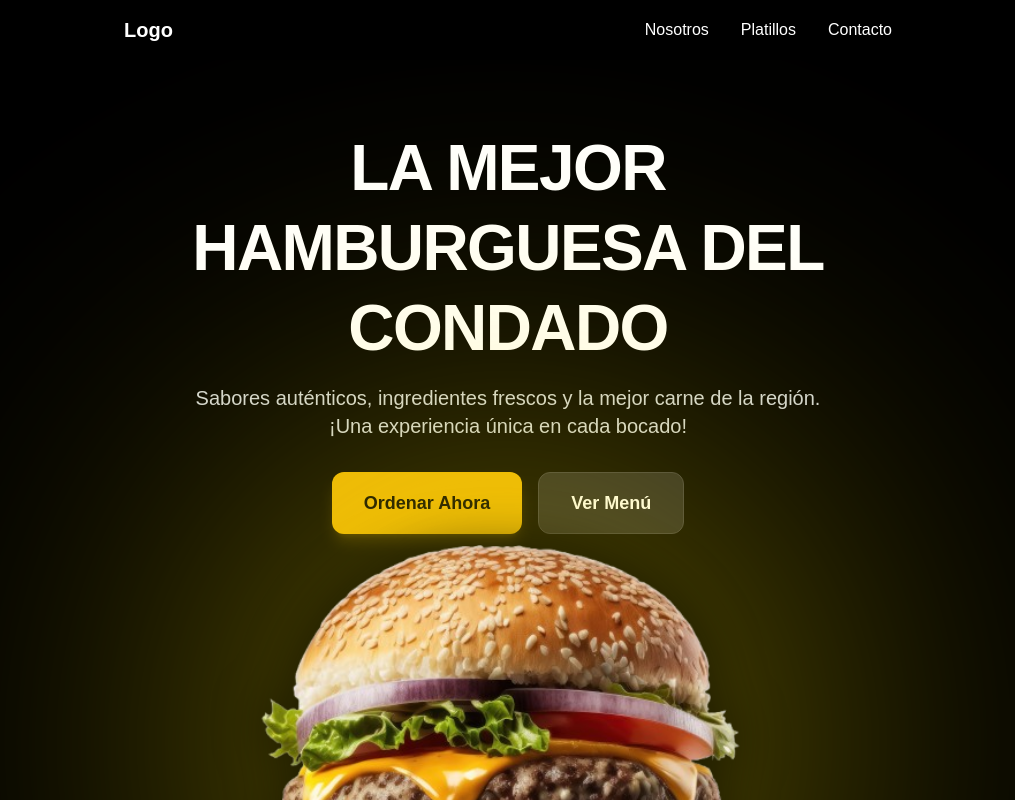
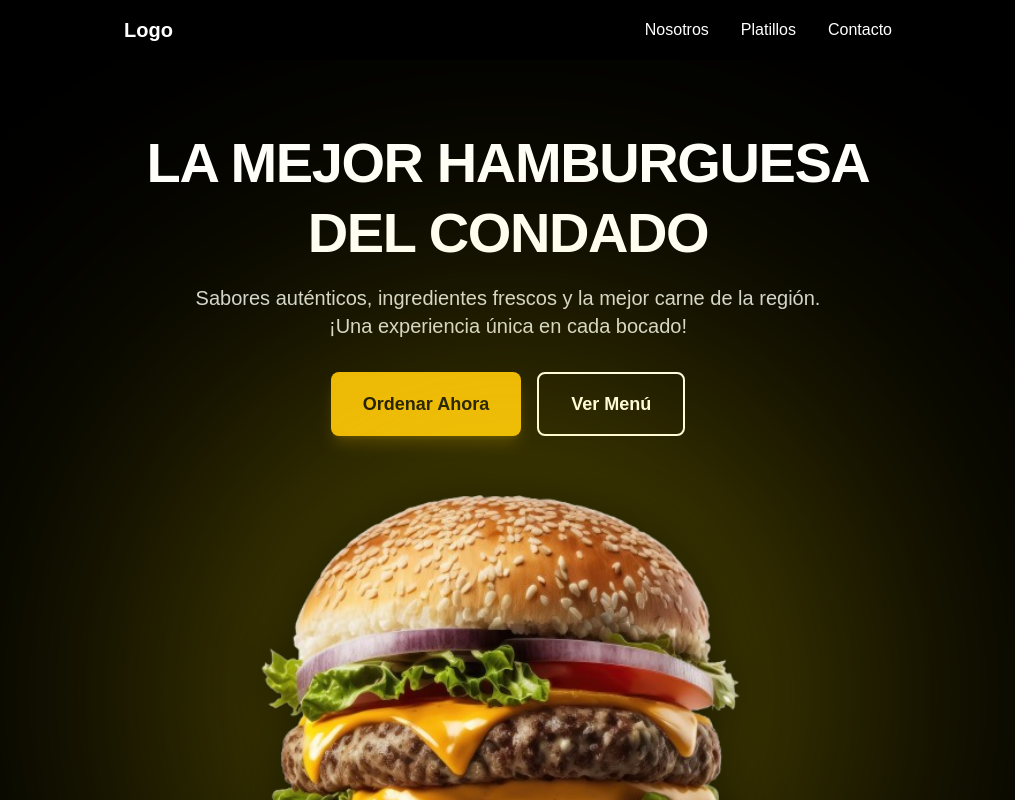
Before and after one commit to jaycode404/burger-web-nextjs, a Next.js app: page / in a window 1280 px wide. Shown: the top 800 px of the page, without its empty margins (132-1147 px from the left). Built offline with nearby package versions, Linux system fonts and the light colour scheme; a web font is replaced by a local one.

Commit message:
Added CTA to the Hero section

```diff
--- a/src/app/page.tsx
+++ b/src/app/page.tsx
@@ -53,10 +53,10 @@ export default function Page() {
             initial={{ y: 50, opacity: 0 }}
             animate={{ y: 0, opacity: 1 }}
             transition={{ duration: 0.8, delay: 0.2 }}
-            className="w-full flex justify-center mb-0 pt-32"
+            className="w-full flex flex-col items-center mb-0 pt-32"
           >
-            <div className="w-full max-w-4xl">
-              <h1 className="text-white text-[64px] leading-tight font-bold tracking-tight text-center mb-4"
+            <div className="w-full max-w-4xl text-center">
+              <h1 className="text-white text-[56px] leading-tight font-bold tracking-tight text-center mb-4"
                   style={{
                     textShadow: `
                       -2px -2px 0 #000,
@@ -72,7 +72,7 @@ export default function Page() {
                 initial={{ opacity: 0 }}
                 animate={{ opacity: 1 }}
                 transition={{ delay: 0.5 }}
-                className="text-gray-300 text-xl text-center mb-8 max-w-2xl mx-auto"
+                className="text-gray-300 text-xl mb-8 max-w-2xl mx-auto"
               >
                 Sabores auténticos, ingredientes frescos y la mejor carne de la región.
                 ¡Una experiencia única en cada bocado!
@@ -80,20 +80,20 @@ export default function Page() {
               <motion.div
                 initial={{ opacity: 0, y: 20 }}
                 animate={{ opacity: 1, y: 0 }}
-                transition={{ delay: 0.8 }}
-                className="flex justify-center gap-4"
+                transition={{ delay: 0.7 }}
+                className="flex gap-4 justify-center"
               >
                 <motion.button
                   whileHover={{ scale: 1.05 }}
                   whileTap={{ scale: 0.95 }}
-                  className="bg-yellow-500 text-black px-8 py-4 rounded-xl font-bold text-lg shadow-lg shadow-yellow-500/20 hover:shadow-yellow-500/40 transition-shadow"
+                  className="bg-yellow-500 text-black px-8 py-4 rounded-lg font-bold text-lg shadow-lg shadow-yellow-500/20 hover:shadow-yellow-500/40 transition-shadow"
                 >
                   Ordenar Ahora
                 </motion.button>
                 <motion.button
                   whileHover={{ scale: 1.05 }}
                   whileTap={{ scale: 0.95 }}
-                  className="bg-zinc-800 text-white px-8 py-4 rounded-xl font-bold text-lg border border-zinc-700 hover:bg-zinc-700 transition-colors"
+                  className="bg-transparent text-white border-2 border-white px-8 py-4 rounded-lg font-bold text-lg hover:bg-white/10 transition-colors"
                 >
                   Ver Menú
                 </motion.button>
@@ -111,7 +111,7 @@ export default function Page() {
               type: "spring",
               stiffness: 100
             }}
-            className="relative w-full max-w-xl mx-auto -mt-20"
+            className="relative w-full max-w-xl mx-auto -mt-8"
           >
             <div className="absolute inset-0 bg-gradient-radial from-[#FFE600] via-[#FFE600]/30 to-transparent opacity-60 blur-[100px] rounded-full transform scale-150"></div>
             <Image
```
